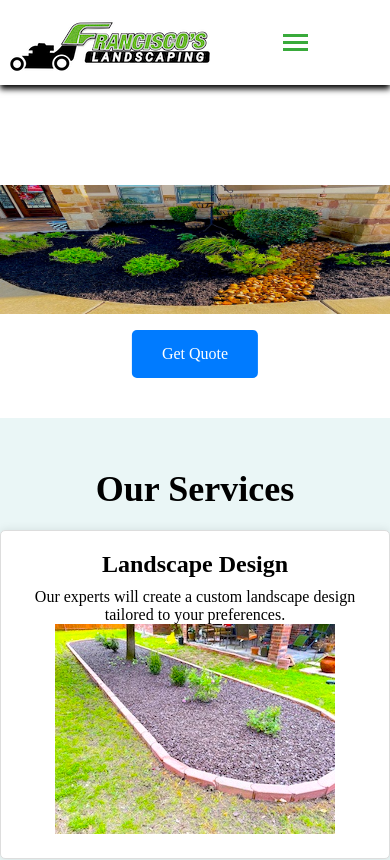
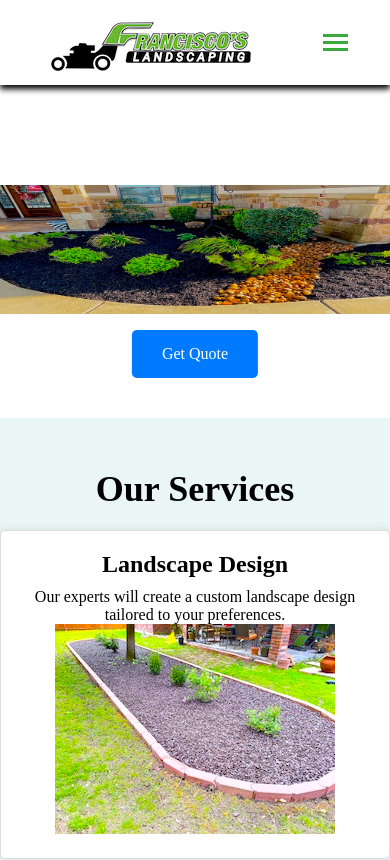
Before and after one commit to erickpati10/franciscos-webpage, a plain HTML site: page index.html in a window 390 px wide. Shown: the top 860 px of the page. Drawn offline with Linux system fonts and the light colour scheme.

Commit message:
header updated

```diff
--- a/css/style.css
+++ b/css/style.css
@@ -7,8 +7,7 @@
 /* Style the header */
 header {
   display: grid;
-  grid-template-columns: 1fr 1fr;
-  /* background-color: rgb(124 132 119); */
+  grid-template-columns: 2fr auto;
   color: #39aa3b;
   padding: 10px;
   text-align: center;
@@ -22,6 +21,7 @@ header h1 {
 .menu-toggle {
   display: block; /* Show the button for smaller screens */
   margin: auto;
+  padding: 0 2rem;
 }
 .bar {
   width: 25px;
```
